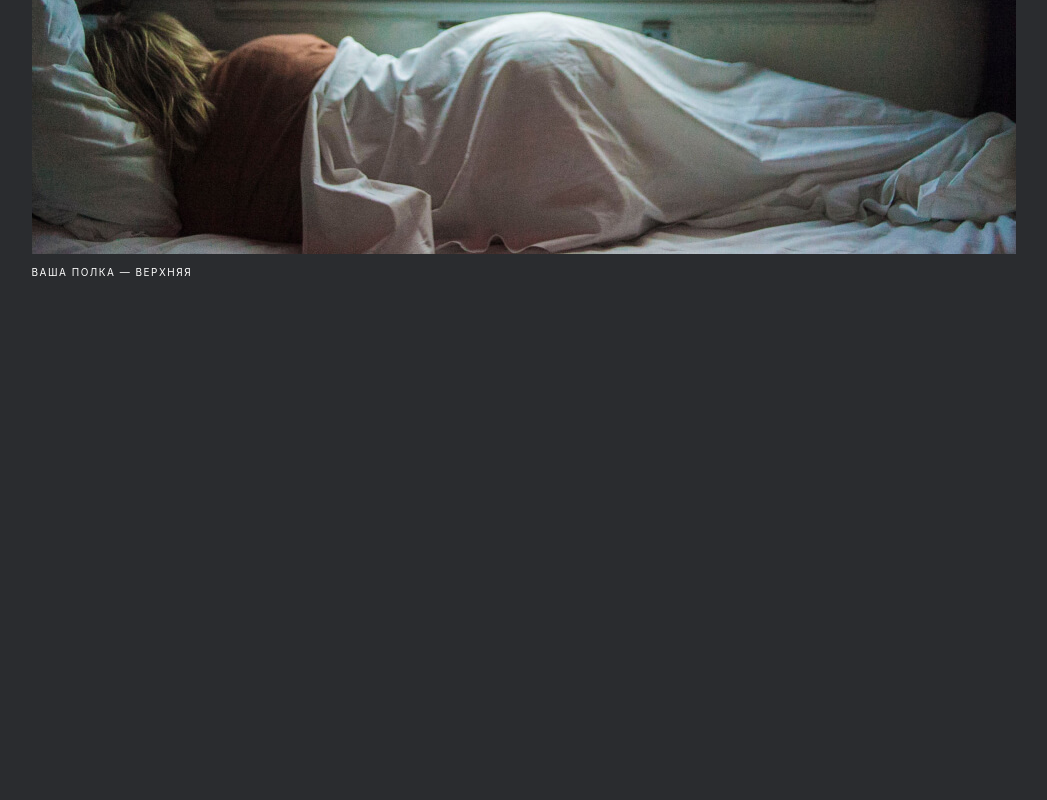
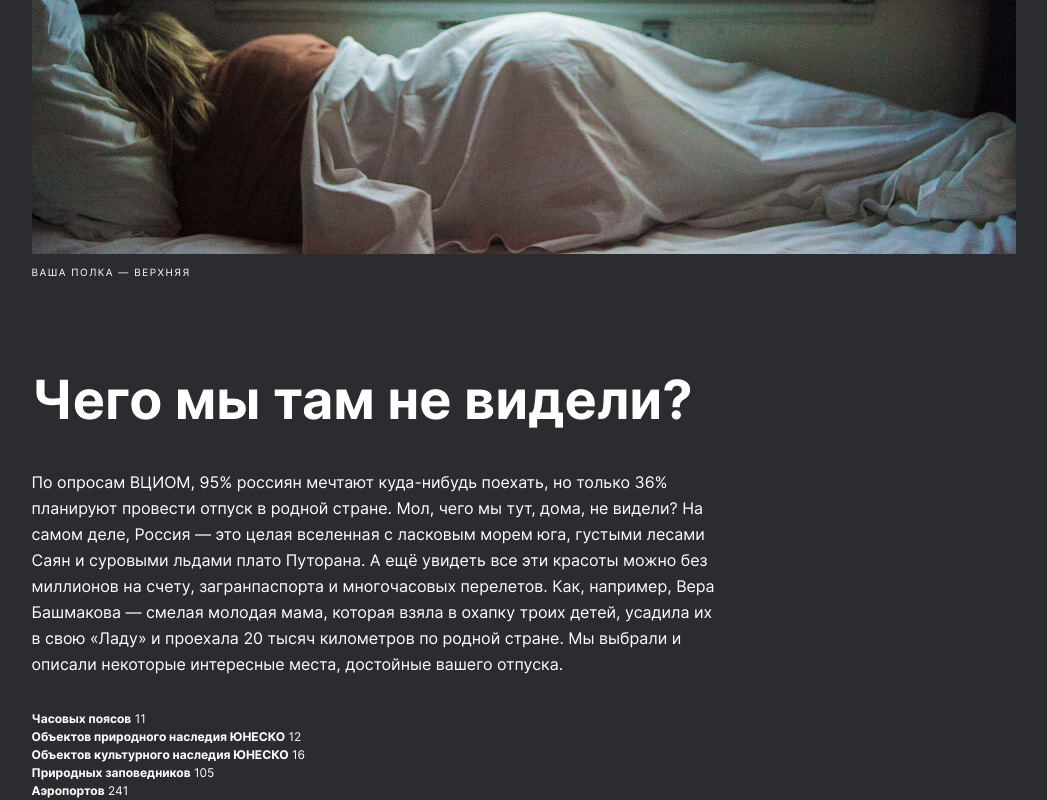
Before and after one commit to lukonsky/russian-travel, a plain HTML site: page index.html in a window 1280 px wide. Shown: the part 865-1665 px from the top of the page, without its empty margins (116-1163 px from the left). Before the commit the page ends 1144 px from the top, so only its background shows below. Drawn offline with Linux system fonts and the light colour scheme.

Commit message:
intro section done

```diff
--- a/index.css
+++ b/index.css
@@ -1,4 +1,5 @@
 @import url(/russian-travel/vendor/normalize.css);
+@import url(/russian-travel/vendor/fonts.css);
 
 :root {
     --background-color: #2A2C2F;;
@@ -18,7 +19,7 @@
 }
 
 .header {
-    margin: 0 0 56px 0;
+    margin: 0 auto 56px;
     display: flex;
     justify-content: space-between;
     max-width: 1184px;
@@ -95,3 +96,47 @@
     line-height: 140%;
     letter-spacing: 0.15em;
 }
+
+.intro {
+    margin: 92px auto 0 auto;
+    max-width: 985px;
+}
+
+.intro__title {
+    font-style: normal;
+    font-weight: 900;
+    font-size: 54px;
+    line-height: 107%;
+    color: var(--text-color);
+    padding: 0;
+    margin: 0;
+    text-align:
+}
+
+.intro__text {
+    max-width: 690px;
+    padding: 0;
+    margin: 40px 0 33px 0;
+    color: var(--text-color);
+    font-style: normal;
+    font-weight: normal;
+    font-size: 16px;
+    line-height: 163%;
+}
+
+.intro__list {
+    list-style: none;
+    max-width: 690px;
+    font-style: normal;
+    font-weight: normal;
+    font-size: 12px;
+    line-height: 150%;
+    margin: 0;
+    padding: 0;
+    color: var(--text-color);
+}
+
+.intro__list-item_bold {
+    font-weight: bold;
+
+}
--- a/index.html
+++ b/index.html
@@ -36,6 +36,18 @@
             <img src="/russian-travel/images/lead-polka.jpg" alt="" class="lead__image">
             <p class="lead__caption">ваша полка — верхняя</p>
         </section>
+
+        <section class="intro">
+            <h2 class="intro__title">Чего мы там не видели?</h2>
+            <p class="intro__text">По опросам ВЦИОМ, 95% россиян мечтают куда-нибудь поехать, но только 36% планируют провести отпуск в родной стране. Мол, чего мы тут, дома, не видели? На самом деле, Россия — это целая вселенная с ласковым морем юга, густыми лесами Саян и суровыми льдами плато Путорана. А ещё увидеть все эти красоты можно без миллионов на счету, загранпаспорта и многочасовых перелетов. Как, например, Вера Башмакова — смелая молодая мама, которая взяла в охапку троих детей, усадила их в свою «Ладу» и проехала 20 тысяч километров по родной стране. Мы выбрали и описали некоторые интересные места, достойные вашего отпуска.</p>
+            <ul class="intro__list">
+                <li class="intro__list-item"><span class="intro__list-item_bold">Часовых поясов</span> 11</li>
+                <li class="intro__list-item"><span class="intro__list-item_bold">Объектов природного наследия ЮНЕСКО</span> 12</li>
+                <li class="intro__list-item"><span class="intro__list-item_bold">Объектов культурного наследия ЮНЕСКО</span> 16</li>
+                <li class="intro__list-item"><span class="intro__list-item_bold">Природных заповедников</span> 105</li>
+                <li class="intro__list-item"><span class="intro__list-item_bold">Аэропортов</span> 241</li>
+            </ul>
+        </section>
     </main>
 </body>
 </html>
```
Also changed, not shown: fonts/Inter-Bold.woff (added), fonts/Inter-Bold.woff2 (added), fonts/Inter-Regular.woff (added), fonts/Inter-Regular.woff2 (added), fonts/Inter-SemiBold.woff (added), fonts/Inter-SemiBold.woff2 (added).
